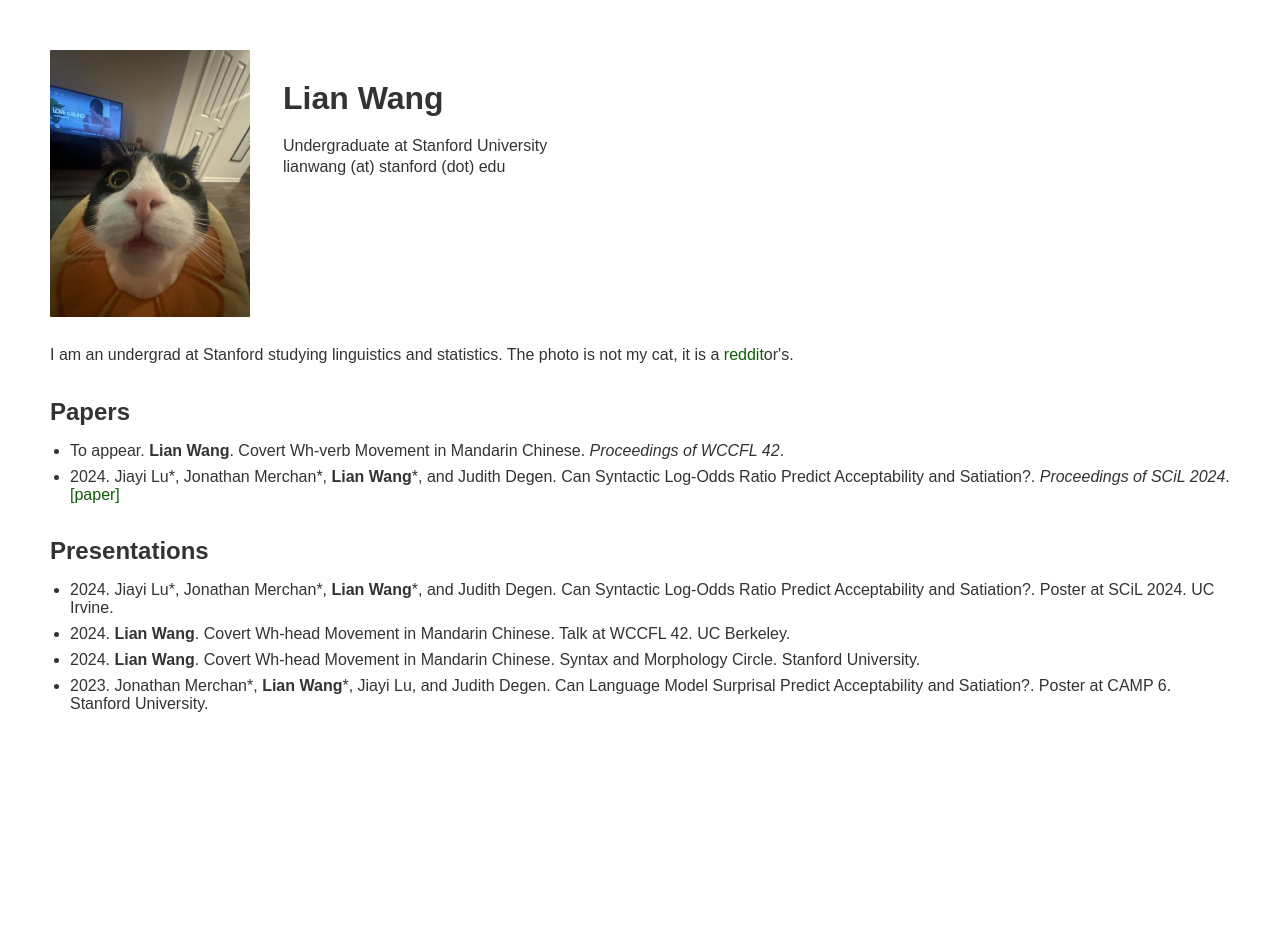
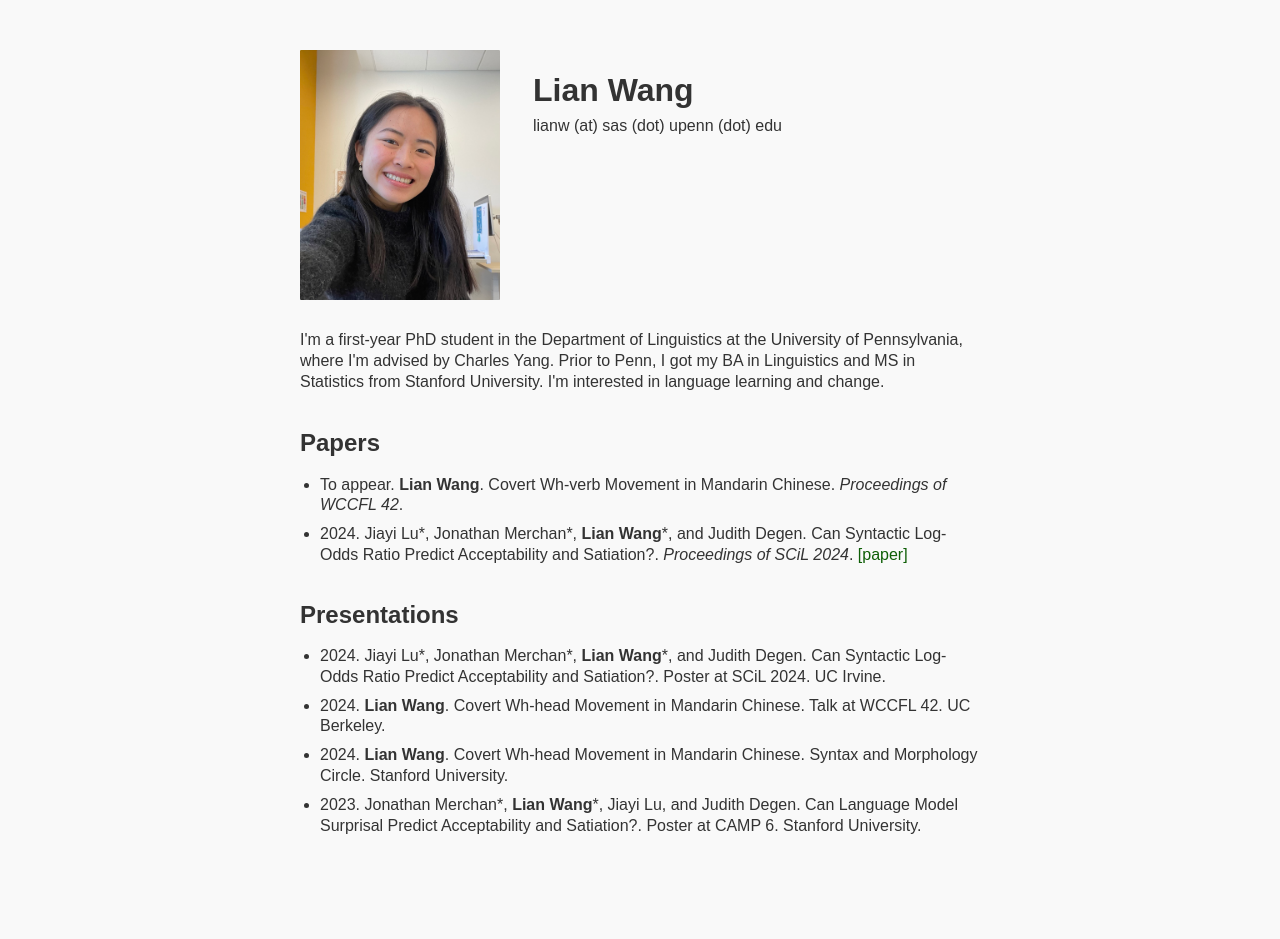
Before and after one commit to liankwang/liankwang.github.io, a Jekyll site: the page built from index.html, in a window 1280 px wide. Built offline with Jekyll 4.4.1, drawn with Linux system fonts in a browser that asks for light colours; before the commit the page ends 900 px from its top, so only the background shows below that.

Commit message:
Updated website

```diff
--- a/assets/css/default.css
+++ b/assets/css/default.css
@@ -1,5 +1,7 @@
+@import url('https://fonts.googleapis.com/css2?family=Lato:wght@400;700&display=swap');
+
 body {
-    font-family:Arial, sans-serif;
+    font-family: 'Lato', sans-serif;
     margin: 0;
     padding: 0;
     background-color: #fff;
@@ -32,7 +34,7 @@ p {
     padding: 0;
     margin-top: 0.25em;
     margin-bottom: 0.25em;
-    line-height: 1.4;
+    line-height: 1.3;
 }
 
   a {
--- a/assets/css/homepage.css
+++ b/assets/css/homepage.css
@@ -1,3 +1,18 @@
+.container {
+  max-width: 700px;   /* or 600–800px depending on your taste */
+  margin: 0 auto;     /* centers the column */
+  padding: 0 10px;    /* keeps text off the edges on small screens */
+  box-sizing: border-box;
+}
+
+body {
+  font-family: Arial, sans-serif;
+  line-height: 1.3; /*line height for p in default.css */
+  color: #333;
+  background-color: #f9f9f9;
+  padding: 0 20px 20px 20px;
+}
+
 .profile {
     display: flex;
     gap: 25px;
@@ -5,11 +20,11 @@
   }
   .profile-text {
     margin: 8px;
-    margin-top: 10px;
+    margin-top: 0px;
   }
   .profile-text h1{
     padding-top: 20px;
-    padding-bottom: 20px;
+    padding-bottom: 0px;
   }
   .profile img {
     width: 200px;
@@ -18,16 +33,14 @@
   }
   .profile p {
     flex: 1;
-    font-size: 1rem;
-    line-height: 1;
     color: #333;
-    margin-bottom: 5px;
-    margin-top: 1px;
+    /* margin-bottom: 0px; */
+    /* margin-top: 1px; */
   }
 
   .description {
     width: 100%;
-    left-padding: 0px;
+    padding-left: 0px;
     margin-top: 15px;
     margin-bottom: 30px;
     box-sizing: border-box;
@@ -38,8 +51,7 @@
 
   .description p {
     flex: 1;
-    font-size: 1rem;
-    line-height: 1;
+    /* line-height: 1.3; */
     color: #333;
     margin-bottom: 5px;
     margin-top: 0px;
--- a/index.html
+++ b/index.html
@@ -6,20 +6,21 @@ title: "Lian Wang"
 <head>
   <link rel="stylesheet" href="/assets/css/homepage.css">
 </head>
+<div class="container">
 <div class="profile">
-  <img src="assets/images/cat.jpg" alt="cat" usemap="#imagemap">
+  <img src="assets/images/marclab_cropped.jpg" alt="cat" usemap="#imagemap">
   <map name="imagemap">
     <area shape="circle" coords="100,144,15" href="https://jshogrenknaak.github.io/" alt="Link to Jasper">
   </map>
   <div class="profile-text">
     <h1 class="name"> Lian Wang </h1>
-    <p class="position"> Undergraduate at Stanford University </p>
-    <p class="email"> lianwang (at) stanford (dot) edu  </p>
+    <!-- <p class="position"> Ph.D. candidate at the University of Pennsylvania </p> -->
+    <p class="email"> lianw (at) sas (dot) upenn (dot) edu  </p>
     <!-- <a href="blog/"> Squib City (v0.1)</a> -->
   </div>
 </div>
 <div class="description">
-  <p> I am an undergrad at Stanford studying linguistics and statistics. The photo is not my cat, it is a <a href="https://www.reddit.com/r/cats/comments/17qdfqz/share_funny_close_ups_of_your_cats_ill_go_first/"> reddit</a>or's. </p>
+  <p> I'm a first-year PhD student in the Department of Linguistics at the University of Pennsylvania, where I'm advised by Charles Yang. Prior to Penn, I got my BA in Linguistics and MS in Statistics from Stanford University. I'm interested in language learning and change.</p>
 </div>
 <div class="section" id="papers">
   <h2>Papers</h2>
@@ -37,3 +38,4 @@ title: "Lian Wang"
       <li> 2023. Jonathan Merchan*, <b>Lian Wang</b>*, Jiayi Lu, and Judith Degen. Can Language Model Surprisal Predict Acceptability and Satiation?. Poster at CAMP 6. Stanford University.</li>
   </ul>
 </div>
+</div>
```
Also changed, not shown: assets/images/cat.jpg (deleted), assets/images/marclab_cropped.jpg (added), 7 other files.
